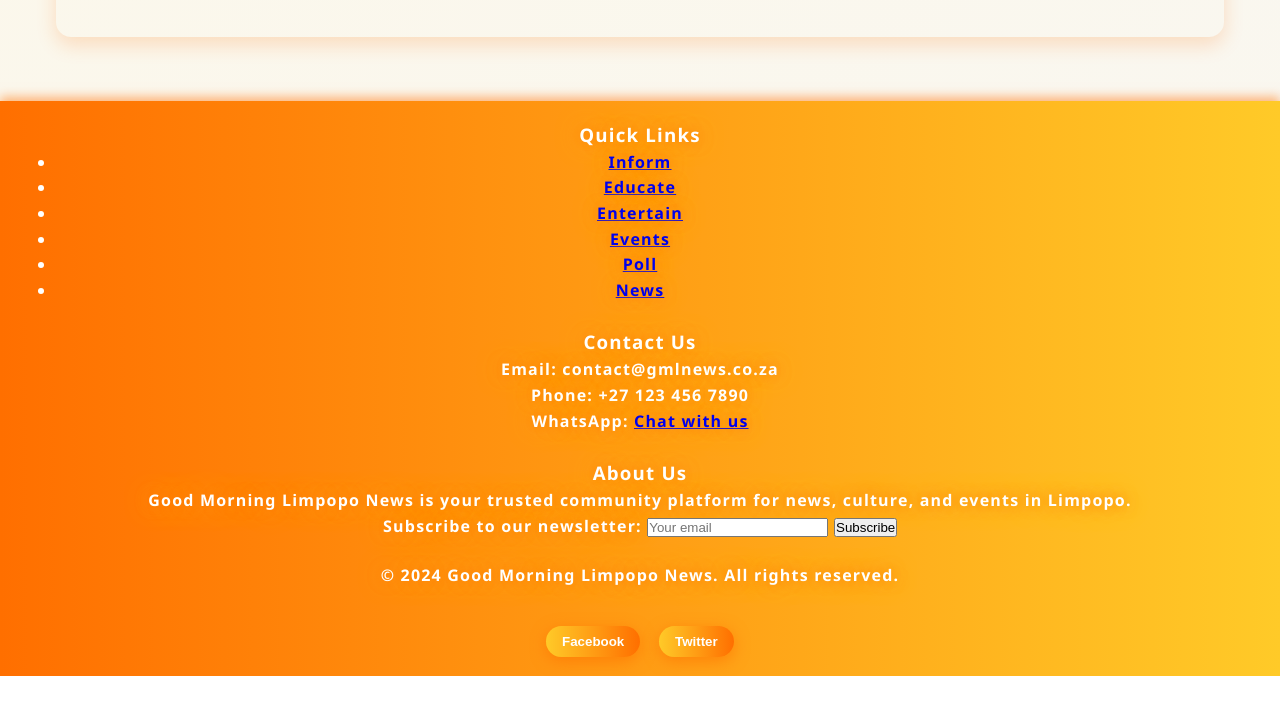
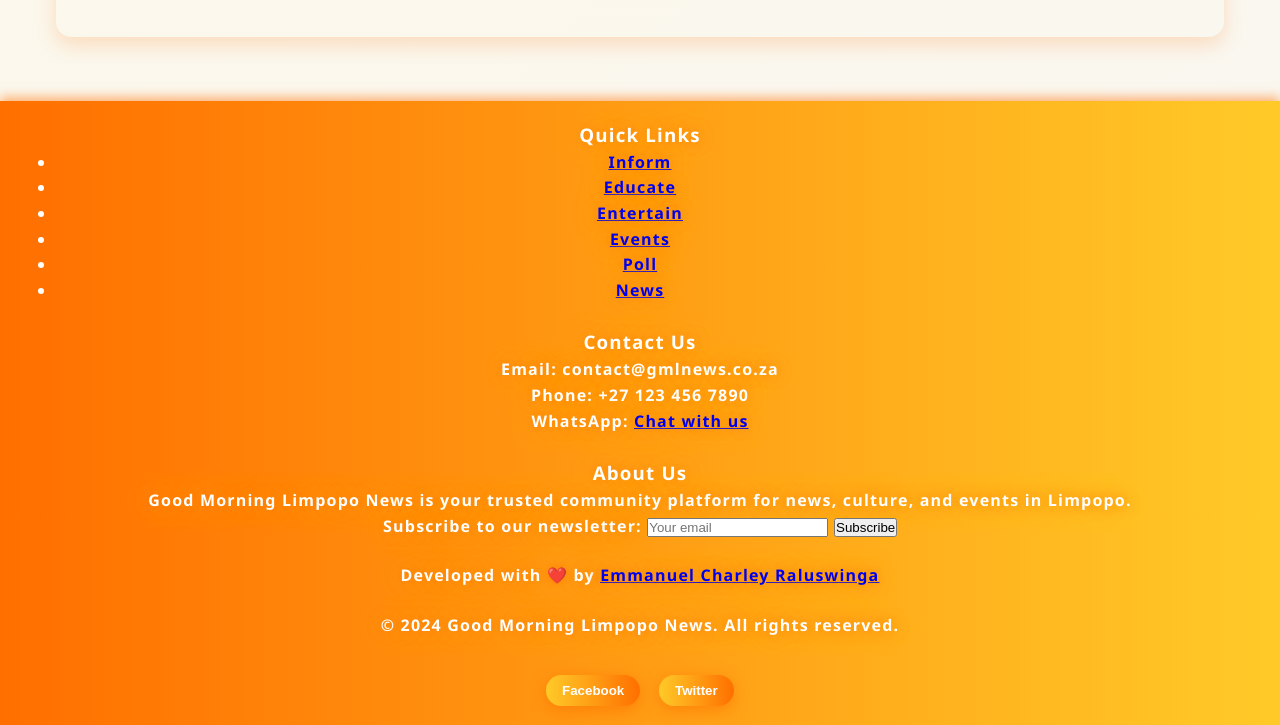
Before and after one commit to Tshikwetamakole/GoodMorningLimpopoNews, a plain HTML site: page index.html in a window 1280 px wide. Shown: the part 3800-4525 px from the top of the page. Before the commit the page ends 4476 px from the top, so only its background shows below. Drawn offline with Linux system fonts and the light colour scheme.

Commit message:
improved features

```diff
--- a/index.html
+++ b/index.html
@@ -302,6 +302,9 @@
             <button type="submit">Subscribe</button>
           </form>
         </div>
+        <div class="footer-credit">
+          Developed with ❤️ by <a href="https://tshikwetamakole.github.io/emmanuel-charley-portfolio/" target="_blank" rel="noopener noreferrer">Emmanuel Charley Raluswinga</a>
+        </div>
         <p>&copy; 2024 Good Morning Limpopo News. All rights reserved.</p>
         <div class="social-share">
           <button id="shareFacebook" aria-label="Share on Facebook">
```
Also changed, not shown: styles.css (+5 -9 lines).
